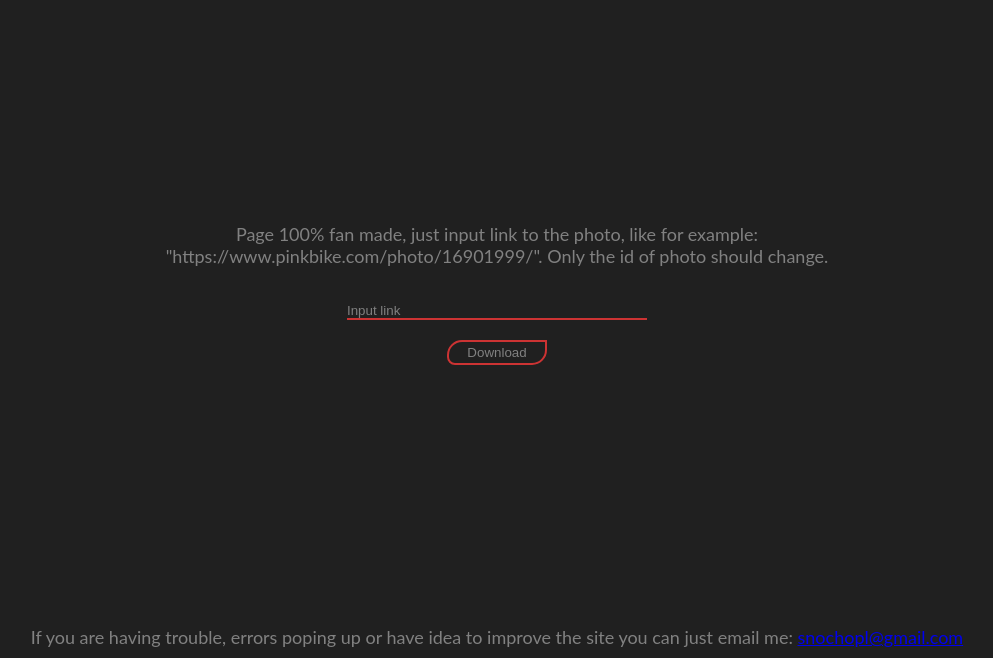
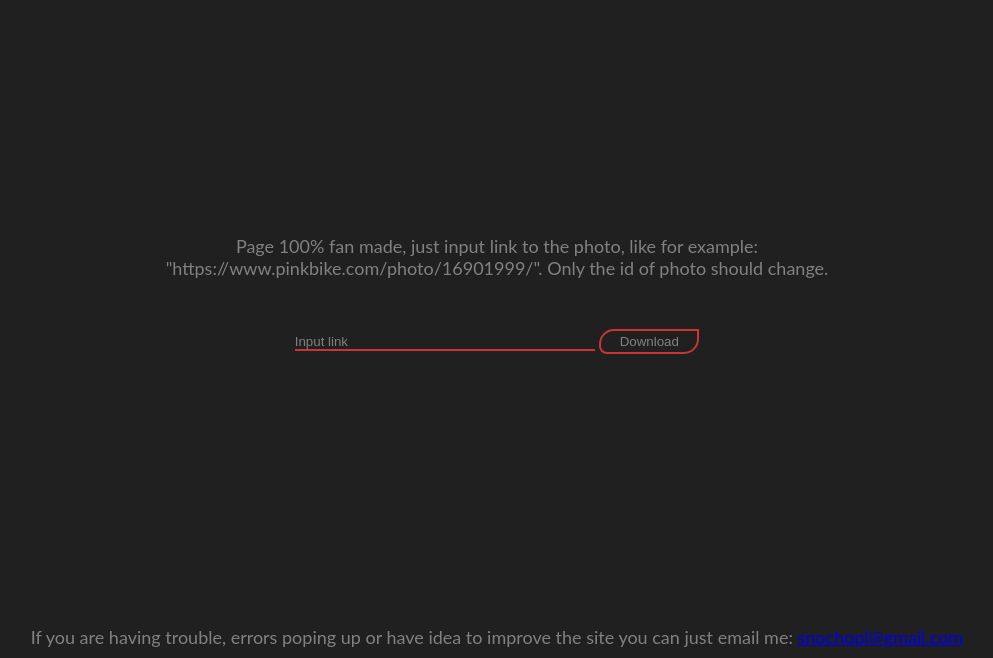
Before and after one commit to snoh666/photo-downloader-from-pinkbike.com, a plain HTML site: page index.html in a window 1280 px wide. Shown: the part 142-800 px from the top of the page, without its empty margins (143-1136 px from the left). Drawn offline with Linux system fonts and the light colour scheme.

Commit message:
Changed .form to normal form

```diff
--- a/index.html
+++ b/index.html
@@ -25,12 +25,10 @@
                     Only the id of photo should change.
                 </span>
                 <div class="form">
-                    <p>
+                    <form>
                         <input type="text" placeholder="Input link" id="link">
-                    </p>
-                    <p>
                         <button id="submit">Download</button>
-                    </p>
+                    </form>
                     <p id="error-box"></p>
                 </div>
             </div>
```
